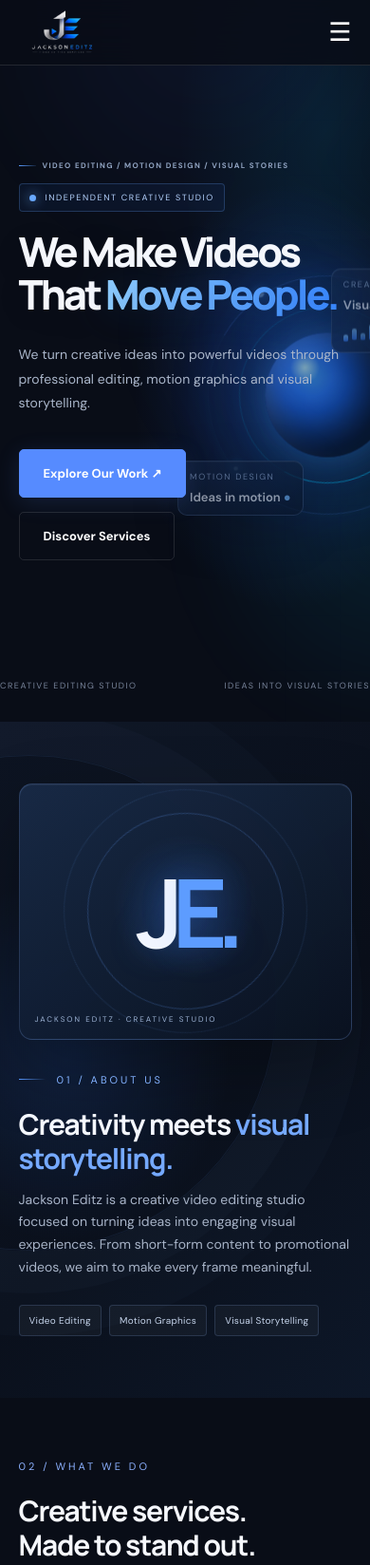
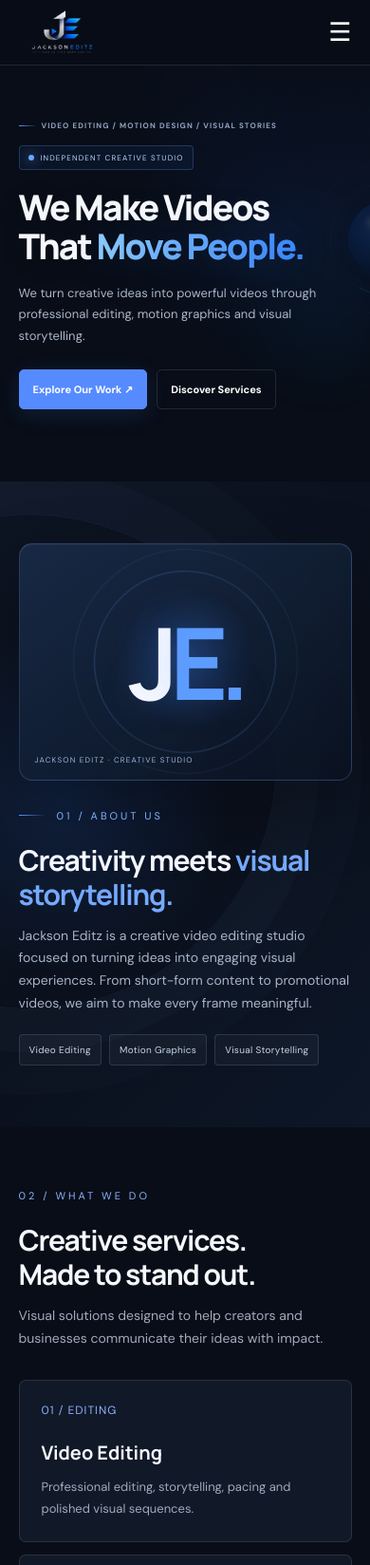
Before and after one commit to rashidsadia2002-source/rashidsadia2002-source.github.io, a plain HTML site: page index.html in a window 390 px wide. Shown: the top 1648 px of the page at 95% size. Drawn offline with Linux system fonts and the light colour scheme.

Commit message:
Update index.html

```diff
--- a/index.html
+++ b/index.html
@@ -74,12 +74,14 @@ nav {
 }
 
 .logo span { color: var(--blue); }
+
 .logo img {
   height: 58px;
   width: auto;
   display: block;
   object-fit: contain;
 }
+
 .nav-links {
   display: flex;
   align-items: center;
@@ -134,7 +136,6 @@ nav {
   isolation: isolate;
 }
 
-/* Animated hero atmosphere */
 .hero::before {
   content: "";
   position: absolute;
@@ -174,7 +175,8 @@ nav {
   to { background-position: 58px 58px; }
 }
 
-/* Right-side animated visual */
+/* HERO ORB */
+
 .hero-orb {
   position: absolute;
   width: 490px;
@@ -236,9 +238,27 @@ nav {
   box-shadow: 0 0 12px 4px rgba(75,164,255,.65);
 }
 
-.orb-spark.one { top: 13%; left: 25%; animation: sparkFloat 5s ease-in-out infinite; }
-.orb-spark.two { right: 12%; bottom: 28%; width: 6px; height: 6px; animation: sparkFloat 7s ease-in-out infinite reverse; }
-.orb-spark.three { left: 17%; bottom: 22%; width: 5px; height: 5px; animation: sparkFloat 6s ease-in-out infinite; }
+.orb-spark.one {
+  top: 13%;
+  left: 25%;
+  animation: sparkFloat 5s ease-in-out infinite;
+}
+
+.orb-spark.two {
+  right: 12%;
+  bottom: 28%;
+  width: 6px;
+  height: 6px;
+  animation: sparkFloat 7s ease-in-out infinite reverse;
+}
+
+.orb-spark.three {
+  left: 17%;
+  bottom: 22%;
+  width: 5px;
+  height: 5px;
+  animation: sparkFloat 6s ease-in-out infinite;
+}
 
 .visual-card {
   position: absolute;
@@ -296,19 +316,27 @@ nav {
 
 @keyframes ringRotate { to { transform: rotate(360deg); } }
 @keyframes ringRotateReverse { to { transform: rotate(-360deg); } }
+
 @keyframes corePulse {
   from { transform: scale(.96); filter: brightness(.9); }
   to { transform: scale(1.04); filter: brightness(1.18); }
 }
+
 @keyframes sparkFloat {
   0%, 100% { transform: translateY(0) scale(.8); opacity: .55; }
   50% { transform: translateY(-18px) scale(1.2); opacity: 1; }
 }
+
 @keyframes cardFloat {
   0%, 100% { transform: translateY(0); }
   50% { transform: translateY(-12px); }
 }
-@keyframes barPulse { to { transform: scaleY(.55); opacity: .65; } }
+
+@keyframes barPulse {
+  to { transform: scaleY(.55); opacity: .65; }
+}
+
+/* HERO CONTENT */
 
 .hero-content {
   position: relative;
@@ -494,7 +522,7 @@ section { padding: 110px 0; }
   margin-top: 20px;
 }
 
-/* ABOUT — PREMIUM STUDIO INTRO */
+/* ABOUT */
 
 .about {
   position: relative;
@@ -732,6 +760,7 @@ section { padding: 110px 0; }
 }
 
 .project-bottom h3 { font-size: 21px; }
+
 .project-bottom p {
   color: #697386;
   font-size: 12px;
@@ -779,7 +808,11 @@ section { padding: 110px 0; }
 }
 
 .contact .section-heading { margin: auto; }
-.contact .section-description { margin: 20px auto 30px; }
+
+.contact .section-description {
+  margin: 20px auto 30px;
+}
+
 .contact-phone {
   display: inline-flex;
   align-items: center;
@@ -793,11 +826,13 @@ section { padding: 110px 0; }
   text-decoration: none;
   transition: border-color .3s ease, background .3s ease, transform .3s ease;
 }
+
 .contact-phone:hover {
   border-color: rgba(120,165,255,.65);
   background: rgba(75,125,220,.18);
   transform: translateY(-3px);
 }
+
 .contact-note {
   color: #8290A7;
   font-size: 12px;
@@ -824,7 +859,7 @@ footer {
   font-size: 12px;
 }
 
-/* SMOOTH REPEATED SCROLL REVEALS */
+/* SCROLL REVEALS */
 
 .reveal {
   opacity: 1;
@@ -834,9 +869,7 @@ footer {
 .reveal-enabled .reveal {
   opacity: 0;
   transform: translateY(14px);
-  transition:
-    opacity .45s ease,
-    transform .45s ease;
+  transition: opacity .45s ease, transform .45s ease;
 }
 
 .reveal-enabled .reveal.is-visible {
@@ -844,18 +877,10 @@ footer {
   transform: translateY(0);
 }
 
-@media (prefers-reduced-motion: reduce) {
-  .reveal-enabled .reveal,
-  .reveal-enabled .reveal.is-visible {
-    opacity: 1;
-    transform: none;
-    transition: none;
-  }
-}
-
-/* MOBILE */
-
-@media(max-width:700px) {
+/* MOBILE DESIGN */
+
+@media (max-width:700px) {
+
   nav { height: 68px; }
 
   .menu-btn { display: block; }
@@ -878,111 +903,309 @@ footer {
 
   .nav-cta { display: none; }
 
+  /* MOBILE HERO */
+
   .hero {
-    min-height: 690px;
-    height: 90vh;
+    min-height: 0;
+    height: auto;
+    max-height: none;
+    padding: 126px 0 76px;
+    align-items: center;
+    background:
+      radial-gradient(ellipse at 92% 45%, rgba(38,105,255,.075), transparent 48%),
+      #080D17;
+  }
+
+  .hero::before {
+    inset: 0;
+    opacity: .28;
+    filter: blur(18px);
+    animation: none;
+  }
+
+  .hero::after {
+    opacity: .035;
+    mask-image: none;
+    animation: none;
   }
 
   .hero-content {
-    transform: translateY(-12px);
+    width: 90%;
+    transform: none;
+    animation: none;
   }
 
   .hero-kicker {
     font-size: 8px;
-    letter-spacing: 1.35px;
+    letter-spacing: 1.1px;
     gap: 7px;
-    margin-bottom: 14px;
-  }
-
-  .hero-kicker::before { width: 18px; }
+    margin-bottom: 15px;
+    line-height: 1.5;
+  }
+
+  .hero-kicker::before {
+    width: 17px;
+    flex: 0 0 17px;
+  }
 
   .hero .eyebrow {
-    font-size: 9px;
-    letter-spacing: 1.6px;
-    padding: 8px 10px;
-    margin-bottom: 20px;
+    font-size: 8px;
+    letter-spacing: 1.15px;
+    padding: 7px 9px;
+    margin-bottom: 19px;
+    gap: 7px;
+  }
+
+  .hero .eyebrow::before {
+    width: 6px;
+    height: 6px;
+    flex-basis: 6px;
   }
 
   .hero h1 {
-    font-size: clamp(43px,11vw,66px);
-    letter-spacing: -3px;
-    line-height: 1.04;
-    text-align: left;
-  }
-
-  .hero-desc { font-size: 14px; }
+    position: relative;
+    font-size: clamp(37px, 9.2vw, 47px);
+    letter-spacing: -1.9px;
+    line-height: 1.1;
+    max-width: 100%;
+    text-wrap: initial;
+  }
+
+  .hero h1 span { display: inline; }
+
+  .hero-desc {
+    max-width: 390px;
+    font-size: 13px;
+    line-height: 1.7;
+    margin-top: 19px;
+  }
+
+  .hero-actions {
+    gap: 10px;
+    margin-top: 24px;
+  }
+
+  .hero-actions .btn {
+    padding: 11px 14px;
+    min-height: 42px;
+    font-size: 11px;
+    border-radius: 5px;
+  }
+
+  /* SMALL, SUBTLE ORB */
 
   .hero-orb {
-    width: 300px;
-    height: 300px;
-    right: -105px;
-    top: 35%;
-    opacity: .58;
-  }
-
+    width: 190px;
+    height: 190px;
+    right: -112px;
+    top: 31%;
+    opacity: .16;
+    transform: none !important;
+    transition: none;
+  }
+
+  .hero-orb::before,
+  .hero-orb::after {
+    box-shadow: none;
+  }
+
+  .orb-core {
+    box-shadow: 0 0 22px rgba(48,132,255,.2);
+    animation: none;
+  }
+
+  /* REMOVE FLOATING LABELS ON MOBILE */
+
+  .orb-spark,
   .visual-card {
-    min-width: 130px;
-    padding: 10px 12px;
-    transform: scale(.82);
-  }
-
-  .card-top { right: 8px; top: 8%; }
-  .card-bottom { left: -8px; bottom: 7%; }
-
-  .hero::after { opacity: .08; }
-
-  .hero-bottom { font-size: 9px; }
-
-  section { padding: 80px 0; }
+    display: none !important;
+  }
+
+  .hero-bottom { display: none; }
+
+  /* OTHER SECTIONS */
+
+  section { padding: 65px 0; }
+
+  .section-heading {
+    font-size: 30px;
+    letter-spacing: -1.2px;
+    line-height: 1.2;
+  }
+
+  .section-description {
+    font-size: 14px;
+    line-height: 1.7;
+    margin-top: 14px;
+  }
 
   .about-grid {
     grid-template-columns: 1fr;
-    gap: 35px;
-  }
-
-  .about-mark { min-height: 270px; }
-  .about-mark::before { width: 205px; height: 205px; }
-  .about-mark::after { width: 255px; height: 255px; }
-  .about-mark-label { left: 16px; bottom: 16px; font-size: 8px; }
-  .about-points { gap: 8px; }
-  .about-point { font-size: 10px; padding: 9px 10px; }
+    gap: 30px;
+  }
+
+  .about-mark { min-height: 250px; }
+
+  .about-mark::before {
+    width: 190px;
+    height: 190px;
+  }
+
+  .about-mark::after {
+    width: 235px;
+    height: 235px;
+  }
+
+  .about-mark strong {
+    font-size: 105px;
+    letter-spacing: -9px;
+  }
+
+  .about-mark-label {
+    left: 16px;
+    bottom: 16px;
+    font-size: 8px;
+    letter-spacing: 1.2px;
+  }
+
+  .about-points {
+    gap: 8px;
+    margin-top: 20px;
+  }
+
+  .about-point {
+    font-size: 10px;
+    padding: 9px 10px;
+  }
 
   .services-grid,
   .portfolio-grid {
     grid-template-columns: 1fr;
   }
 
-  .service-card { min-height: 200px; }
-
-  .project { min-height: 240px; }
+  .services-grid {
+    gap: 13px;
+    margin-top: 32px;
+  }
+
+  .service-card {
+    min-height: 0;
+    padding: 23px;
+  }
+
+  .service-card h3 {
+    font-size: 20px;
+    margin-top: 23px;
+  }
+
+  .service-card p,
+  .process-item p {
+    font-size: 13px;
+    line-height: 1.7;
+  }
+
+  .portfolio-grid {
+    gap: 15px;
+    margin-top: 32px;
+  }
+
+  .project {
+    min-height: 220px;
+    padding: 20px;
+    border-radius: 12px;
+  }
+
+  .project-visual {
+    font-size: clamp(32px, 9vw, 43px);
+  }
+
+  .project-bottom h3 { font-size: 18px; }
 
   .process-grid {
     grid-template-columns: 1fr;
-    gap: 35px;
-  }
-}
-
-@media(prefers-reduced-motion:reduce) {
-  *,*::before,*::after {
-    animation-duration: .01ms !important;
-    scroll-behavior: auto !important;
-    transition-duration: .01ms !important;
-  }
-  .hero-orb { transform: none !important; }
-  .hero .eyebrow::before { animation: none !important; }
-}
-
-/* ===== JACKSON EDITZ | PREMIUM BLUE PORTFOLIO ===== */
+    gap: 28px;
+    margin-top: 35px;
+  }
+
+  .process-item { padding-top: 20px; }
+
+  .process-item h3 {
+    font-size: 19px;
+    margin-top: 17px;
+  }
+
+  .contact .section-heading { font-size: 29px; }
+
+  .contact-whatsapp {
+    max-width: 100%;
+    gap: 8px;
+    padding: 11px 15px;
+    font-size: 13px;
+  }
+
+  .contact-whatsapp svg {
+    width: 19px;
+    height: 19px;
+  }
+
+  .contact-number { font-size: 12px; }
+
+  .contact-note {
+    font-size: 11px;
+    line-height: 1.6;
+  }
+
+  .footer-inner {
+    justify-content: center;
+    text-align: center;
+    gap: 12px;
+  }
+
+  .footer-inner .logo img {
+    height: 46px !important;
+  }
+}
+
+/* VERY SMALL PHONES */
+
+@media (max-width:380px) {
+
+  .hero {
+    padding-top: 116px;
+    padding-bottom: 65px;
+  }
+
+  .hero h1 {
+    font-size: 35px;
+    letter-spacing: -1.5px;
+  }
+
+  .hero-actions {
+    flex-direction: column;
+    align-items: flex-start;
+  }
+
+  .hero-actions .btn { width: auto; }
+
+  .hero-kicker {
+    font-size: 7px;
+    letter-spacing: .85px;
+  }
+}
+
+/* PORTFOLIO DESIGN */
+
 .portfolio {
   position: relative;
   isolation: isolate;
   overflow: hidden;
   color: #fff;
   background:
-    radial-gradient(ellipse at 12% 18%, rgba(91, 157, 255, .24), transparent 42%),
-    radial-gradient(ellipse at 88% 82%, rgba(38, 112, 238, .22), transparent 43%),
+    radial-gradient(ellipse at 12% 18%, rgba(91,157,255,.24), transparent 42%),
+    radial-gradient(ellipse at 88% 82%, rgba(38,112,238,.22), transparent 43%),
     linear-gradient(135deg, #102747 0%, #173b69 52%, #102746 100%);
 }
+
 .portfolio::before,
 .portfolio::after {
   content: "";
@@ -992,93 +1215,121 @@ footer {
   border-radius: 50%;
   filter: blur(2px);
 }
+
 .portfolio::before {
   width: 520px;
   height: 520px;
   top: -210px;
   left: -170px;
-  background: radial-gradient(circle, rgba(111, 177, 255, .18), transparent 68%);
+  background: radial-gradient(circle, rgba(111,177,255,.18), transparent 68%);
   animation: portfolioFloatA 15s ease-in-out infinite alternate;
 }
+
 .portfolio::after {
   width: 620px;
   height: 620px;
   right: -250px;
   bottom: -300px;
-  background: radial-gradient(circle, rgba(57, 131, 255, .18), transparent 68%);
+  background: radial-gradient(circle, rgba(57,131,255,.18), transparent 68%);
   animation: portfolioFloatB 18s ease-in-out infinite alternate;
 }
+
 @keyframes portfolioFloatA {
-  from { transform: translate(0, 0); }
-  to { transform: translate(35px, 25px); }
+  from { transform: translate(0,0); }
+  to { transform: translate(35px,25px); }
 }
 
 @keyframes portfolioFloatB {
-  from { transform: translate(0, 0); }
-  to { transform: translate(-30px, -25px); }
-}
-
-@media (max-width: 700px) {
-  .portfolio::before,
-  .portfolio::after {
-    animation: none;
-  }
-}
-.portfolio > .container { position: relative; z-index: 1; }
+  from { transform: translate(0,0); }
+  to { transform: translate(-30px,-25px); }
+}
+
+.portfolio > .container {
+  position: relative;
+  z-index: 1;
+}
+
 .portfolio .section-label { color: #a9ceff; }
 .portfolio .section-heading { color: #fff; }
 .portfolio .section-description { color: #d0def2; }
+
 .portfolio-grid { gap: 22px; }
+
 .portfolio .project {
   position: relative;
   overflow: hidden;
-  border: 1px solid rgba(179, 213, 255, .25);
+  border: 1px solid rgba(179,213,255,.25);
   border-radius: 16px;
-  background: linear-gradient(145deg, rgba(75, 132, 202, .34), rgba(13, 39, 72, .82));
-  box-shadow: 0 16px 42px rgba(3, 19, 43, .2);
+  background: linear-gradient(145deg, rgba(75,132,202,.34), rgba(13,39,72,.82));
+  box-shadow: 0 16px 42px rgba(3,19,43,.2);
   backdrop-filter: blur(12px);
   -webkit-backdrop-filter: blur(12px);
   transition: transform .45s cubic-bezier(.2,.7,.2,1), box-shadow .45s ease, border-color .45s ease;
 }
+
 .portfolio .project::before {
   content: "";
   position: absolute;
   inset: 0;
   pointer-events: none;
   opacity: 0;
-  background: linear-gradient(115deg, transparent 20%, rgba(190, 222, 255, .12) 48%, transparent 72%);
+  background: linear-gradient(115deg, transparent 20%, rgba(190,222,255,.12) 48%, transparent 72%);
   transform: translateX(-110%);
   transition: transform .75s ease, opacity .35s ease;
 }
+
 .portfolio .project:hover {
   transform: translateY(-8px);
-  border-color: rgba(184, 219, 255, .7);
-  box-shadow: 0 24px 52px rgba(2, 17, 40, .34), 0 0 25px rgba(99, 169, 255, .16);
-}
-.portfolio .project:hover::before { opacity: 1; transform: translateX(110%); }
+  border-color: rgba(184,219,255,.7);
+  box-shadow: 0 24px 52px rgba(2,17,40,.34), 0 0 25px rgba(99,169,255,.16);
+}
+
+.portfolio .project:hover::before {
+  opacity: 1;
+  transform: translateX(110%);
+}
+
 .portfolio .project-top { color: #c6ddff; }
+
 .portfolio .project-visual {
   color: #c0dcff;
-  text-shadow: 0 0 28px rgba(105, 175, 255, .42);
+  text-shadow: 0 0 28px rgba(105,175,255,.42);
   transition: transform .55s cubic-bezier(.2,.7,.2,1), text-shadow .55s ease;
 }
+
 .portfolio .project:hover .project-visual {
   transform: scale(1.055);
-  text-shadow: 0 0 38px rgba(125, 190, 255, .62);
-}
+  text-shadow: 0 0 38px rgba(125,190,255,.62);
+}
+
 .portfolio .project-bottom h3 { color: #fff; }
 .portfolio .project-bottom p { color: #c7d9f0; }
-@media (max-width: 700px) {
-  .portfolio-grid { gap: 16px; }
-  .portfolio .project { border-radius: 13px; }
-}
-@media (prefers-reduced-motion: reduce) {
-  .portfolio::before, .portfolio::after { animation: none; }
-  .portfolio .project, .portfolio .project-visual, .portfolio .project::before { transition: none; }
-}
+
+/* MOBILE PORTFOLIO PERFORMANCE */
+
+@media (max-width:700px) {
+  .portfolio::before,
+  .portfolio::after {
+    animation: none;
+  }
+
+  .portfolio-grid { gap: 15px; }
+
+  .portfolio .project {
+    border-radius: 13px;
+    backdrop-filter: none;
+    -webkit-backdrop-filter: none;
+  }
+
+  .portfolio .project:hover { transform: none; }
+  .portfolio .project::before { display: none; }
+}
+
+/* WHATSAPP */
 
 .contact-whatsapp {
   display: inline-flex;
+  flex-direction: row;
   align-items: center;
   justify-content: center;
   gap: 10px;
@@ -1099,24 +1350,12 @@ footer {
   width: 21px;
   height: 21px;
 }
+
 .contact-whatsapp:hover {
   transform: translateY(-3px);
   background: rgba(37,211,102,.22);
   border-color: #25D366;
   box-shadow: 0 8px 25px rgba(37,211,102,.15);
-}
-.contact-number {
-  margin-top: 8px;
-  font-size: 14px;
-  text-align: center;
-  color: #ffffff;
-}
-.contact-whatsapp {
-  display: inline-flex;
-  flex-direction: row;
-  align-items: center;
-  justify-content: center;
-  gap: 10px;
 }
 
 .contact-number {
@@ -1128,56 +1367,22 @@ footer {
   color: #ffffff;
   vertical-align: middle;
 }
- /* MOBILE TYPOGRAPHY & SPACING FIX */
-@media (max-width: 700px) {
-  .section-heading {
-    font-size: 30px;
-    letter-spacing: -1.2px;
-    line-height: 1.2;
-  }
-
-  .section-description {
-    font-size: 14px;
-    line-height: 1.7;
-    margin-top: 14px;
-  }
-
-  .service-card {
-    padding: 24px;
-  }
-
-  .service-card h3 {
-    font-size: 21px;
-    margin-top: 25px;
-  }
-
-  .service-card p,
-  .process-item p {
-    font-size: 13px;
-    line-height: 1.7;
-  }
-
-  .project {
-    padding: 20px;
-  }
-
-  .project-bottom h3 {
-    font-size: 19px;
-  }
-
-  .process-item h3 {
-    font-size: 19px;
-    margin-top: 20px;
-  }
-
-  .contact-note {
-    font-size: 11px;
-    line-height: 1.6;
-  }
-
-  section {
-    padding: 65px 0;
-  }
+
+/* REDUCED MOTION */
+
+@media (prefers-reduced-motion: reduce) {
+  *,
+  *::before,
+  *::after {
+    animation-duration: .01ms !important;
+    scroll-behavior: auto !important;
+    transition-duration: .01ms !important;
+  }
+
+  .hero-orb { transform: none !important; }
+  .hero .eyebrow::before { animation: none !important; }
+  .portfolio::before,
+  .portfolio::after { animation: none !important; }
 }
 </style>
 </head>
@@ -1187,9 +1392,10 @@ footer {
 <header>
   <div class="container">
     <nav>
+
       <a href="#home" class="logo">
-  <img src="logo.png" alt="Jackson Editz Logo" style="height: 90px; width: auto; object-fit: contain;">
-</a>
+        <img src="logo.png" alt="Jackson Editz Logo" style="height:90px;width:auto;object-fit:contain;">
+      </a>
 
       <div class="nav-links" id="navLinks">
         <a href="#home">Home</a>
@@ -1201,16 +1407,23 @@ footer {
       </div>
 
       <a href="#contact" class="nav-cta">Let's Talk ↗</a>
+
       <button class="menu-btn" id="menuBtn" aria-label="Toggle menu">☰</button>
+
     </nav>
   </div>
 </header>
 
 <main>
 
+<!-- HERO -->
+
 <section class="hero" id="home">
+
   <div class="hero-orb" aria-hidden="true">
+
     <div class="orb-core"></div>
+
     <span class="orb-spark one"></span>
     <span class="orb-spark two"></span>
     <span class="orb-spark three"></span>
@@ -1225,11 +1438,18 @@ footer {
       <small>Motion design</small>
       <strong>Ideas in motion <span style="color:#72b7ff;">●</span></strong>
     </div>
+
   </div>
 
   <div class="container hero-content">
-    <div class="hero-kicker">Video Editing / Motion Design / Visual Stories</div>
-    <div class="eyebrow">Independent Creative Studio</div>
+
+    <div class="hero-kicker">
+      Video Editing / Motion Design / Visual Stories
+    </div>
+
+    <div class="eyebrow">
+      Independent Creative Studio
+    </div>
 
     <h1>
       We Make Videos<br>
@@ -1245,15 +1465,20 @@ footer {
       <a href="#portfolio" class="btn btn-primary">Explore Our Work ↗</a>
       <a href="#services" class="btn btn-secondary">Discover Services</a>
     </div>
+
   </div>
 
   <div class="container hero-bottom">
     <span>Creative Editing Studio</span>
     <span>Ideas Into Visual Stories</span>
   </div>
+
 </section>
 
+<!-- ABOUT -->
+
 <section class="about" id="about">
+
   <div class="container about-grid">
 
     <div class="about-mark reveal">
@@ -1262,6 +1487,7 @@ footer {
     </div>
 
     <div class="about-copy reveal">
+
       <div class="section-label">01 / About Us</div>
 
       <h2 class="section-heading">
@@ -1280,15 +1506,21 @@ footer {
         <span class="about-point">Motion Graphics</span>
         <span class="about-point">Visual Storytelling</span>
       </div>
+
     </div>
 
   </div>
+
 </section>
 
+<!-- SERVICES -->
+
 <section id="services">
+
   <div class="container">
 
     <div class="reveal">
+
       <div class="section-label">02 / What We Do</div>
 
       <h2 class="section-heading">
@@ -1300,6 +1532,7 @@ footer {
         Visual solutions designed to help creators and businesses
         communicate their ideas with impact.
       </p>
+
     </div>
 
     <div class="services-grid">
@@ -1329,13 +1562,19 @@ footer {
       </article>
 
     </div>
+
   </div>
+
 </section>
 
+<!-- PORTFOLIO -->
+
 <section class="portfolio" id="portfolio">
+
   <div class="container">
 
     <div class="reveal">
+
       <div class="section-label">03 / Selected Work</div>
 
       <h2 class="section-heading">
@@ -1345,13 +1584,15 @@ footer {
       <p class="section-description">
         A space for our best creative projects and visual experiments.
       </p>
+
     </div>
 
     <div class="portfolio-grid">
 
       <article class="project reveal">
         <div class="project-top">
-          <span>Project 01</span><span>Video</span>
+          <span>Project 01</span>
+          <span>Video</span>
         </div>
         <div class="project-visual">STORY.</div>
         <div class="project-bottom">
@@ -1362,7 +1603,8 @@ footer {
 
       <article class="project reveal">
         <div class="project-top">
-          <span>Project 02</span><span>Motion</span>
+          <span>Project 02</span>
+          <span>Motion</span>
         </div>
         <div class="project-visual">MOTION.</div>
         <div class="project-bottom">
@@ -1373,7 +1615,8 @@ footer {
 
       <article class="project reveal">
         <div class="project-top">
-          <span>Project 03</span><span>Brand</span>
+          <span>Project 03</span>
+          <span>Brand</span>
         </div>
         <div class="project-visual">CREATE.</div>
         <div class="project-bottom">
@@ -1384,7 +1627,8 @@ footer {
 
       <article class="project reveal">
         <div class="project-top">
-          <span>Project 04</span><span>Creative</span>
+          <span>Project 04</span>
+          <span>Creative</span>
         </div>
         <div class="project-visual">IMAGINE.</div>
         <div class="project-bottom">
@@ -1400,9 +1644,13 @@ footer {
     </p>
 
   </div>
+
 </section>
 
+<!-- PROCESS -->
+
 <section id="process">
+
   <div class="container">
 
     <div class="reveal">
@@ -1431,11 +1679,15 @@ footer {
       </div>
 
     </div>
+
   </div>
+
 </section>
 
+<!-- CONTACT -->
 
 <section class="contact" id="contact">
+
   <div class="container reveal">
 
     <div class="section-label">05 / Get In Touch</div>
@@ -1461,6 +1713,7 @@ footer {
 
       <span>Chat on WhatsApp</span>
       <p class="contact-number">03074203690</p>
+
     </a>
 
     <p class="contact-note">
@@ -1468,24 +1721,31 @@ footer {
     </p>
 
   </div>
+
 </section>
 
-
 </main>
 
+<!-- FOOTER -->
+
 <footer>
+
   <div class="container footer-inner">
+
     <a href="#home" class="logo">
-  <img src="logo.png" alt="Jackson Editz Logo">
-</a>
+      <img src="logo.png" alt="Jackson Editz Logo">
+    </a>
 
     <p>© <span id="year"></span> Jackson Editz. All rights reserved.</p>
 
     <p>Made with creativity.</p>
+
   </div>
+
 </footer>
 
 <script>
+
 /* MOBILE NAVIGATION */
 
 const menuBtn = document.getElementById("menuBtn");
@@ -1493,6 +1753,7 @@ const navLinks = document.getElementById("navLinks");
 
 menuBtn.addEventListener("click", () => {
   navLinks.classList.toggle("open");
+
   menuBtn.textContent =
     navLinks.classList.contains("open") ? "×" : "☰";
 });
@@ -1504,17 +1765,25 @@ document.querySelectorAll(".nav-links a").forEach(link => {
   });
 });
 
-/* SUBTLE HERO LIGHT MOVEMENT */
+/* SUBTLE HERO LIGHT MOVEMENT - DESKTOP ONLY */
+
 const heroSection = document.querySelector(".hero");
-if (heroSection && window.matchMedia("(pointer: fine)").matches &&
-    !window.matchMedia("(prefers-reduced-motion: reduce)").matches) {
+
+if (
+  heroSection &&
+  window.matchMedia("(pointer: fine)").matches &&
+  !window.matchMedia("(prefers-reduced-motion: reduce)").matches
+) {
   heroSection.addEventListener("pointermove", (event) => {
     const rect = heroSection.getBoundingClientRect();
+
     const x = ((event.clientX - rect.left) / rect.width - 0.5) * 18;
     const y = ((event.clientY - rect.top) / rect.height - 0.5) * 18;
+
     heroSection.style.setProperty("--pointer-x", `${x}px`);
     heroSection.style.setProperty("--pointer-y", `${y}px`);
   });
+
   heroSection.addEventListener("pointerleave", () => {
     heroSection.style.setProperty("--pointer-x", "0px");
     heroSection.style.setProperty("--pointer-y", "0px");
@@ -1522,24 +1791,31 @@ if (heroSection && window.matchMedia("(pointer: fine)").matches &&
 }
 
 /* CURRENT YEAR */
+
 document.getElementById("year").textContent =
   new Date().getFullYear();
 
 /* REPEATED SCROLL REVEALS */
 
-if (!window.matchMedia("(prefers-reduced-motion: reduce)").matches &&
-    "IntersectionObserver" in window) {
+if (
+  !window.matchMedia("(prefers-reduced-motion: reduce)").matches &&
+  "IntersectionObserver" in window
+) {
 
   document.documentElement.classList.add("reveal-enabled");
 
   const revealObserver = new IntersectionObserver((entries) => {
+
     entries.forEach(entry => {
+
       if (entry.isIntersecting) {
         entry.target.classList.add("is-visible");
       } else {
         entry.target.classList.remove("is-visible");
       }
+
     });
+
   }, {
     threshold: 0.08,
     rootMargin: "0px 0px -3% 0px"
@@ -1550,9 +1826,11 @@ if (!window.matchMedia("(prefers-reduced-motion: reduce)").matches &&
   });
 
 } else {
+
   document.querySelectorAll(".reveal").forEach(element => {
     element.classList.add("is-visible");
   });
+
 }
 
 </script>
```
